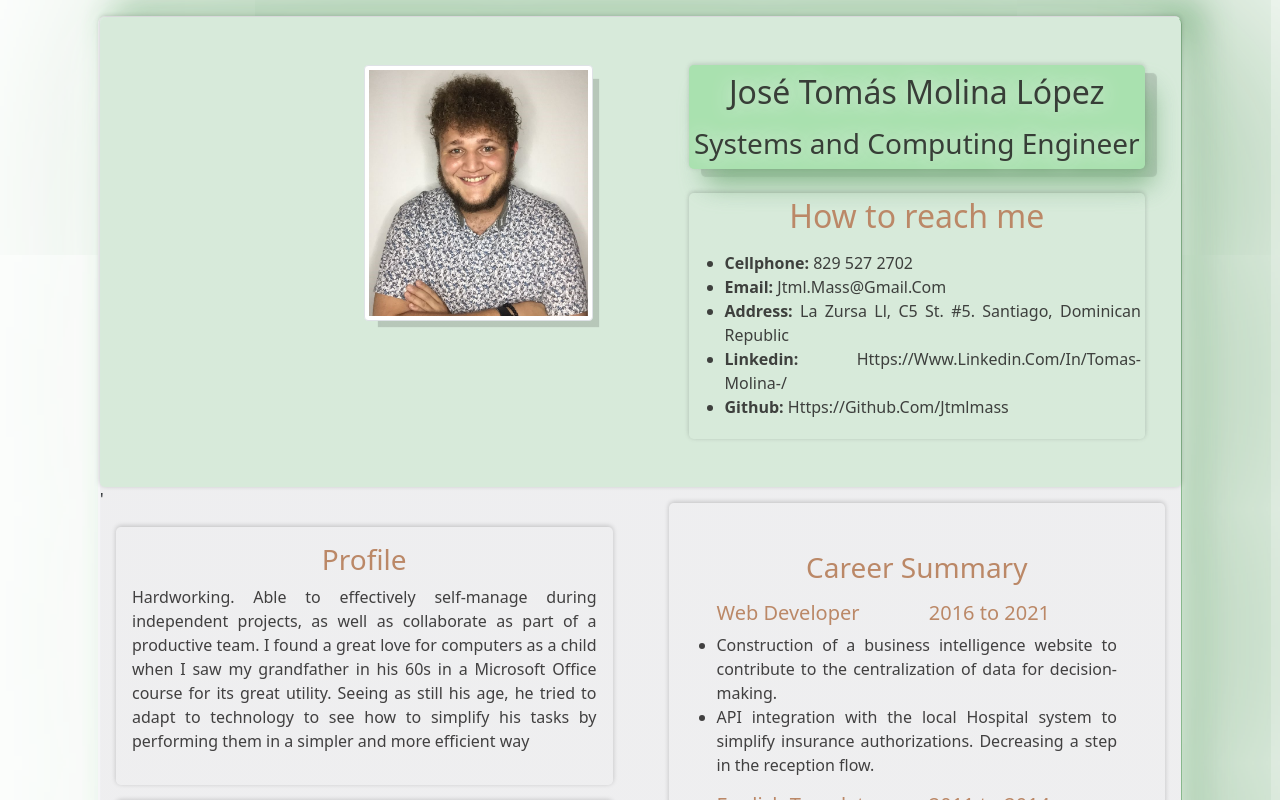
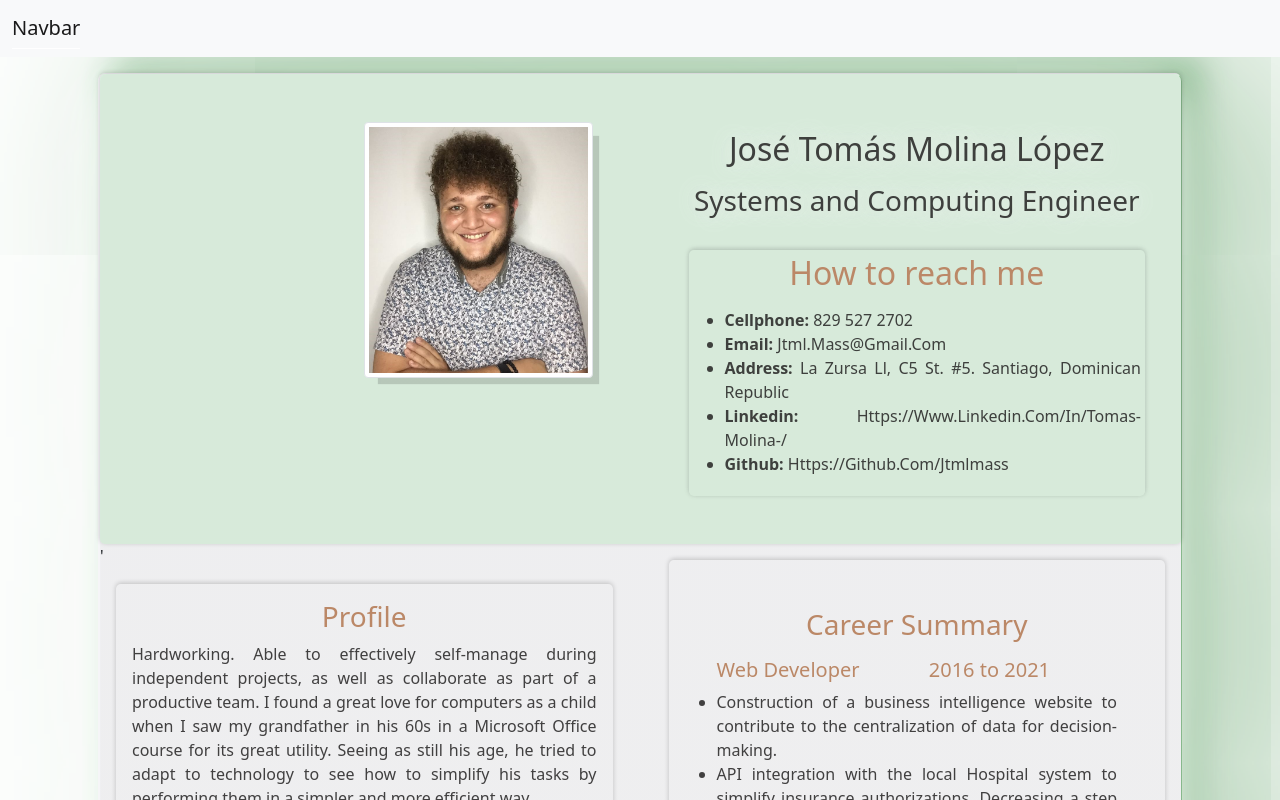
Before and after one commit to tomasjml/cv-tomas-molina, a React (Create React App) app: page / in a window 1280 px wide. Shown: the top 800 px of the page. Built offline with nearby package versions, Linux system fonts and the light colour scheme.

Commit message:
Test for rendering in App.js and test for name in IdentificationInfo

```diff
--- a/src/App.js
+++ b/src/App.js
@@ -1,14 +1,16 @@
 import {useEffect} from "react";
+import React from 'react';
 
 import './App.css';
 // Components
-import IdentificationInfo from "./components/identification-info/IdentificationInfo.js";
+import IdentificationInfo from "./components/identification-info/IdentificationInfo";
 import ProfileInfo from "./components/profile-info/ProfileInfo";
 import CareerInfo from "./components/career-info/CareerInfo";
 import BirthInfo from "./components/birth-info/BirthInfo";
 import SkillsInfo from "./components/skills-info/SkillsInfo";
 import ExtraDetails from "./components/extra-details/ExtraDetails"
 import EducationalInfo from "./components/educational-info/EducationalInfo";
+import NavBar from "./components/navbar/NavBar";
 import {
   name,
   dedication,
@@ -29,7 +31,9 @@
   }, [])
 
   return (
-    <div className="container-lg">
+    <>
+      <NavBar />
+      <div id="container" className="container-lg">
         <div className="row align-items-center">
           <div className="col">
             <div className="paper m-3">
@@ -62,6 +66,7 @@
           </div>
         </div>
       </div>
+    </>
   );
 }
 
--- a/src/components/identification-info/IdentificationInfo.js
+++ b/src/components/identification-info/IdentificationInfo.js
@@ -14,9 +14,10 @@
                 </div>
                 <div className="col p-5">
                     <div className="mb-4">
-                        <div className="terminal text-center">
-                            <h1 className="fs-2 p-2">{name}</h1>
-                            <h1 className="fs-3 pb-2">{dedication}</h1>
+                        <div className="termin
+                        al text-center">
+                            <h1 id="name" data-testid="name" className="fs-2 p-2">{name}</h1>
+                            <h1 id="dedication" data-testid="dedication" className="fs-3 pb-2">{dedication}</h1>
                         </div>
                     </div>
                     <div className="mt-3">
--- /dev/null
+++ b/src/components/navbar/NavBar.js
@@ -0,0 +1,11 @@
+import React from 'react'
+
+export default function NavBar() {
+    return (
+        <nav id="navbar" className="navbar navbar-light bg-light">
+            <div className="container-fluid">
+                <a className="navbar-brand" href="#navbar">Navbar</a>
+            </div>
+        </nav>
+    )
+}
```
Also changed, not shown: 2 other files (tests, documents, lock files or other folders). Lines whose indentation alone changed are shown as unchanged.
